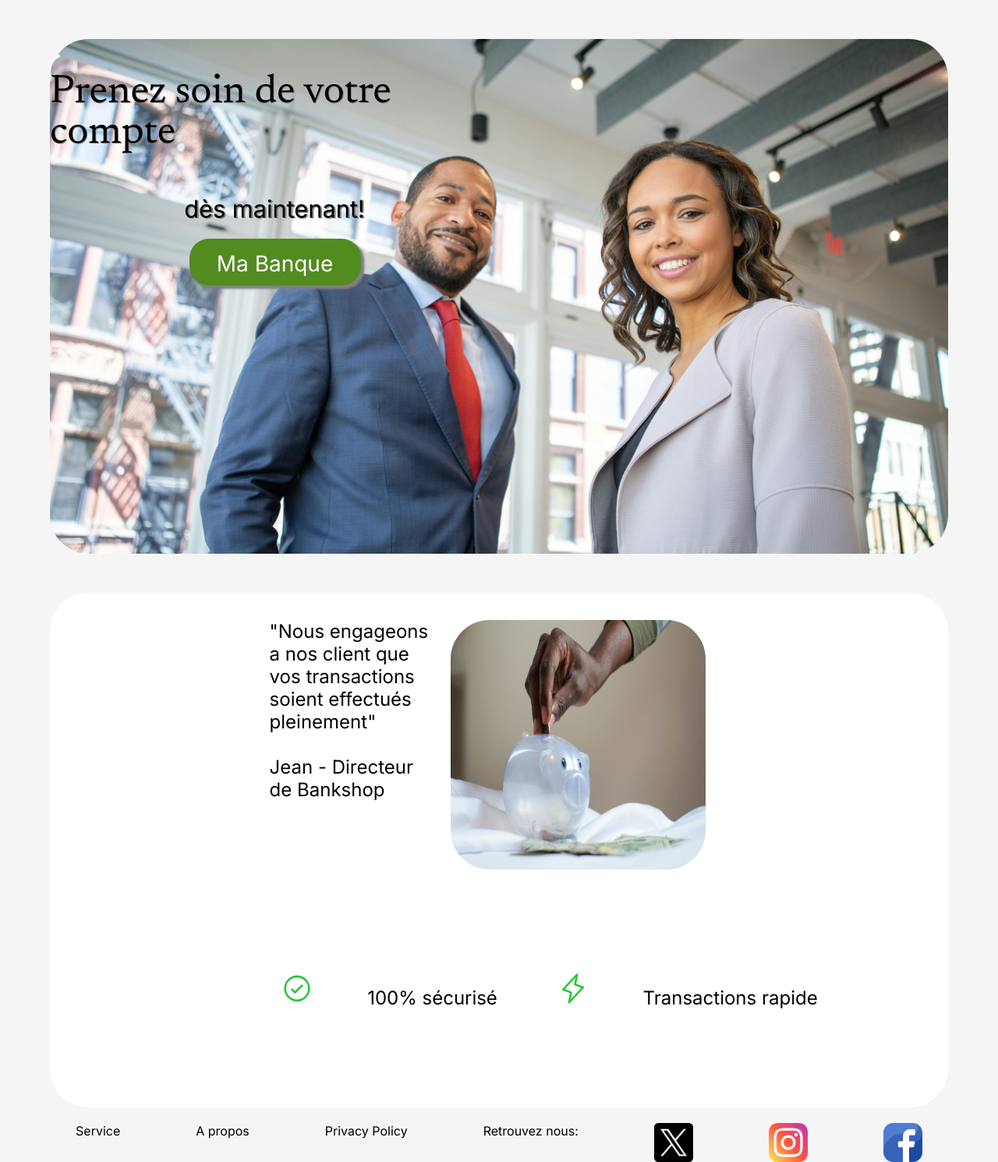
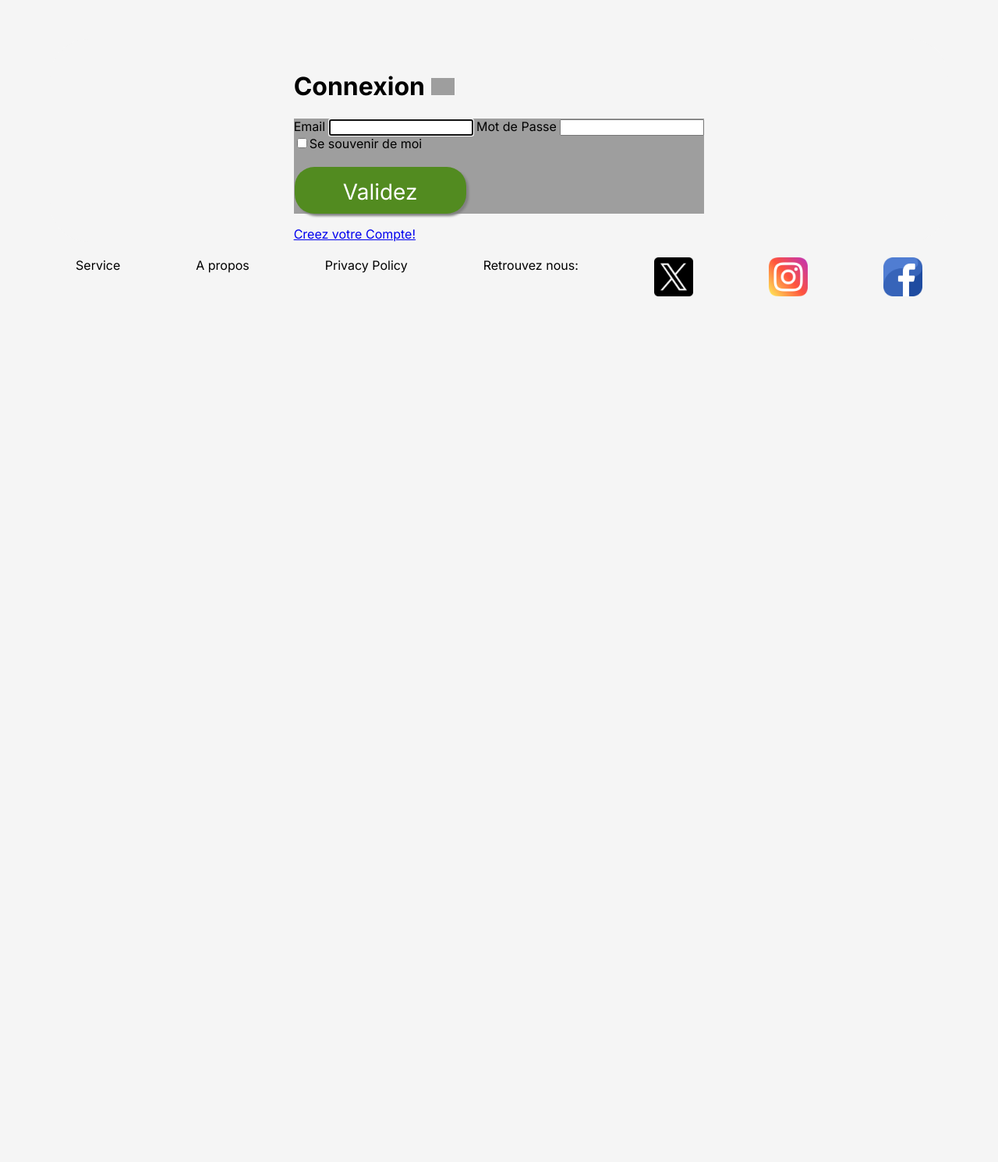
Before and after one commit to chahedlousssayef/challeng-web, a Symfony app: template templates/home/index.html.twig in a window 1280 px wide. Shown: the part 137-1627 px from the top of the page at 78% size. After the commit the page ends 517 px from the top, so only its background shows below. Run offline with Twig, Linux system fonts and the light colour scheme; the template is opened without the code that fills it, so the values that code supplies are empty; some libraries are stand-ins or nearby versions; grey boxes are pictures that could not be loaded.

Commit message:
Update index.html.twig

```diff
--- a/templates/home/index.html.twig
+++ b/templates/home/index.html.twig
@@ -1,51 +1,56 @@
-{% extends "base.html.twig" %}
+{% extends 'base.html.twig' %}
 
-{% block title %}{{text}}{% endblock %}
-
-{% block body %}
-
-{% endblock %}
+{% block title %}Log in!{% endblock %}
 
 {% block main %}
-	<style>
-		main {
-			background-image: url("{{ asset('image/ImagedeFondAccueil.jpg') }}");
+<div class="login">
+<h1>Connexion <img src="{{asset('image/user-add.svg')}}" alt="user-icon" width="30"></h1>
+<style>
+		.login_form {
+			background-image: url("{{ asset('image/imagelogin.jpg') }}");
  			background-repeat:no-repeat;
  			background-size:cover;
-			height: 80%;
 			}
 	</style>
-	<div class = "texte_main_promo">
-		Prenez soin de votre compte <br> &emsp; &emsp;
-		<div class = "Texte_main_under">dès maintenant!</div>
-		<a href="../"> <button type="submit">Ma Banque</button> </a>
-	</div>
-	<style>
-		.texte_main_promo{
-			filter: drop-shadow(1px 1px 0.50px gray);
-			font-family: 'Newsreader', sans-serif;
-			display: flex;
-    			flex-wrap: wrap;
-			font-size: 320%;
-			margin-top: 2%;
-		}
-		.Texte_main_under{
-			filter: drop-shadow(1px 0.50px 0.50px gray);
-			font-family: "Inter", serif;
-			font-size: 60%;
-		}
-	</style>
+<form method="POST" class ="login_form">
+
+    {% if error %}
+        <div class="alert alert-danger">{{ error.messageKey|trans(error.messageData, 'security') }}</div>
+    {% endif %}
+
+    {% if app.user %}
+        <div class="user_connec">
+            Bonjour {{ app.user.userIdentifier }}, <button class="logout_button" type="submit">
+
+            <a href="{{ path('app_logout') }}">Se deconnecter</a> </button>
+        </div>
+    {% else %}
+
+
+    <label for="inputEmail">Email</label>
+    <input type="email" value="{{ last_username }}" name="email" id="inputEmail" class="champ" autocomplete="email" required autofocus>
+    <label for="inputPassword">Mot de Passe</label>
+    <input type="password" name="password" id="inputPassword" class="champ" autocomplete="current-password" required>
+    <input type="hidden" name="_csrf_token"
+           value="{{ csrf_token('authenticate') }}"
+    >
+
+    <div class="Se souvenir de moi">
+        <label>
+            <input type="checkbox" name="_remember_me" class ="checkbox">Se souvenir de moi
+        </label>
+    </div>
+
+        <button class="login_button" type="submit">
+        Validez
+    </button>
+
+
+
+</form>
+
+    <a href="{{ path('app_register') }}" class="Creation-button"> Creez votre Compte!</a>
+    </div>
+
+{% endif %}
 {% endblock %}
-
-{% block div %}
-	<div class = "bas_Acceuil">
-		<p class ="piggy_bank">"Nous engageons a nos client que vos transactions soient effectués pleinement"<br> <br>
-			Jean - Directeur de Bankshop
-		</p>
-			<img src="{{ asset('image/imageAcceuil2.jpg') }}" alt="image piggy bank" width="50">
-		<p class ="bas_Acceuil_info">
-			<img src="{{ asset('image/check-circle.svg') }}" alt="image piggy bank" width="60">100% sécurisé              <img src="{{ asset('image/lightning.svg') }}" alt="image piggy bank" width="60">Transactions rapide
- 		</p>
-
-	</div>
-{% endblock %}
```
